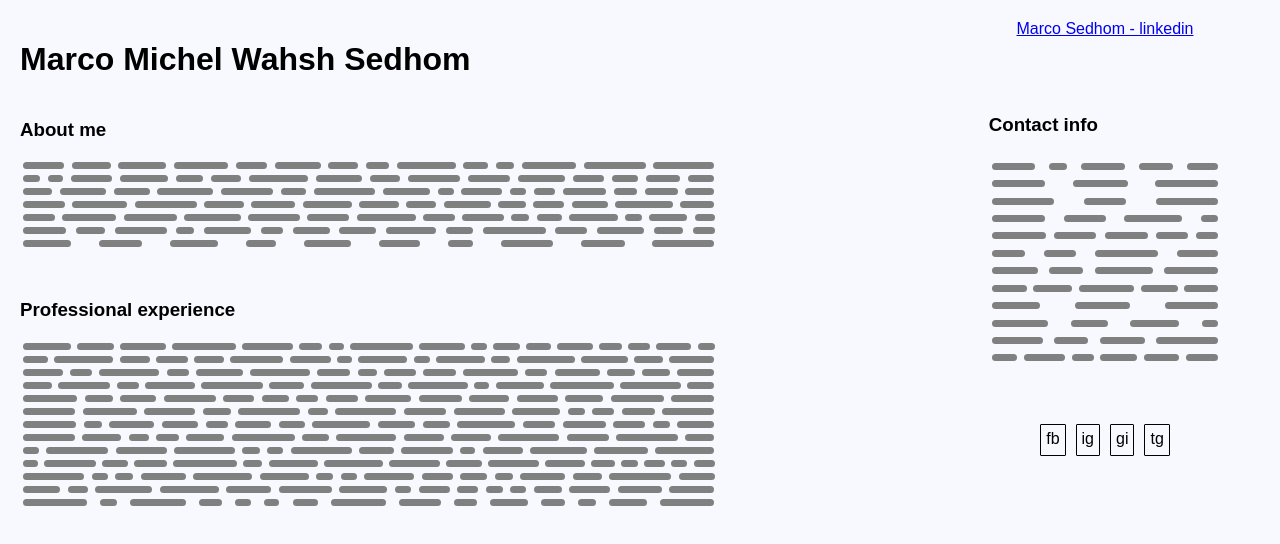
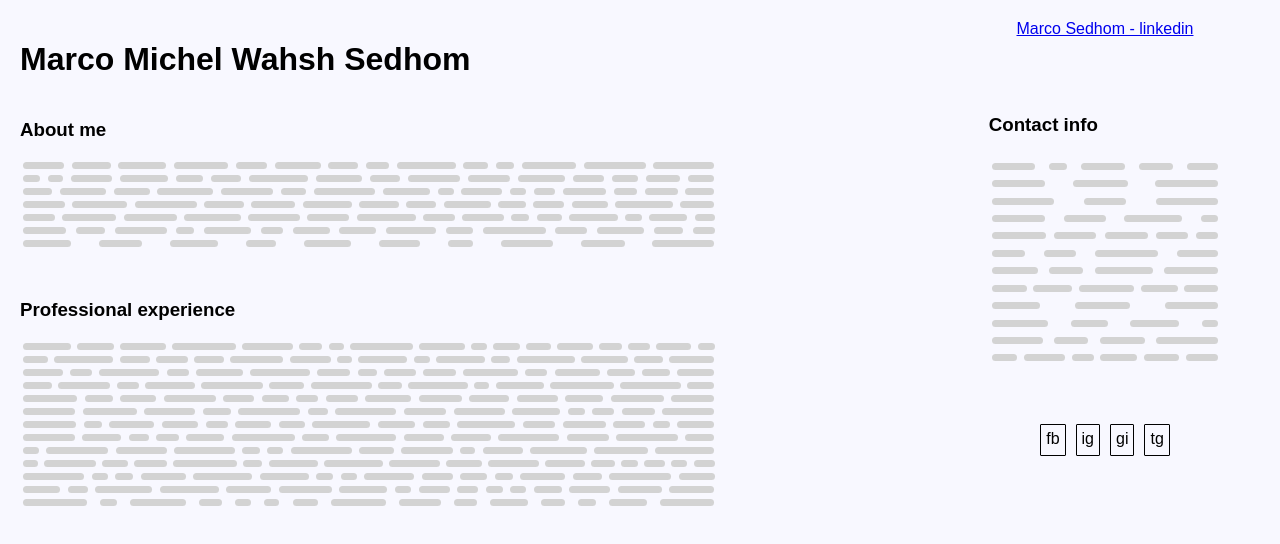
Before and after one commit to marcomws/marco-sedhom-resume, a React (Create React App) app: page / in a window 1280 px wide. Shown: the top 544 px of the page. Built offline with nearby package versions, Linux system fonts and the light colour scheme.

Commit message:
light-grey is better for my eyes

```diff
--- a/src/styles/common.scss
+++ b/src/styles/common.scss
@@ -48,7 +48,7 @@ $small--description-container--width: 85%;
   line-height: 7px;
   margin: 3px;
   padding: 0px 7px;
-  background-color: gray;
+  background-color: lightgray;
   border-radius: 7px;
 }
 
```
